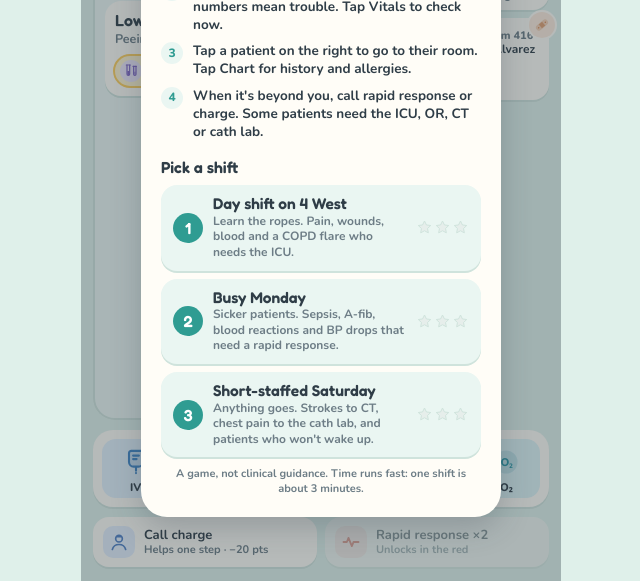
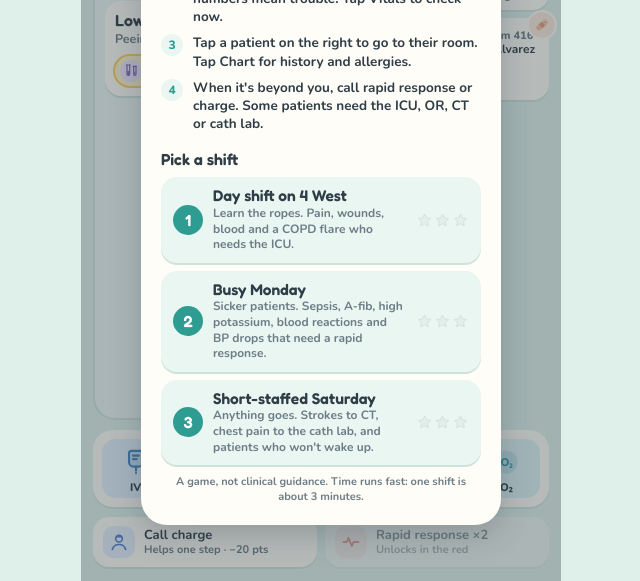
Before and after one commit to humaira-ahmed-anesthesia/med-surg-shift, a plain HTML site: page index.html in a window 1280 px wide. Shown: the part 219-800 px from the top of the page, without its empty margins (319-959 px from the left). Drawn offline with nearby package versions, Linux system fonts and the light colour scheme.

Commit message:
Add more electrolytes: low phosphorus, low calcium and high potassium
Co-Authored-By: Claude Opus 5.5 <noreply@anthropic.com>
Claude-Session: https://claude.ai/code/session_01QFoND7V2nRJ4jb7GtBYK59

```diff
--- a/index.html
+++ b/index.html
@@ -347,6 +347,8 @@ const F = {
     s:[S("labs","Fingerstick glucose","FSBG","Glucose 58 mg/dL (low)."), S("meds","Give oral glucose","Glucose","Awake and can swallow, so 15 g oral glucose given. Recheck in 15 minutes.")], r:1.6},
   am:{t:"Morning labs", d:"CBC due this morning.", s:[S("labs","Draw a CBC","CBC","Hemoglobin 10.8, WBC 8.1. All stable.")], r:0.7},
   mg:{t:"Low magnesium", d:"Morning labs are back.", s:[S("labs","Check the labs","Mag level","Magnesium 1.5 mg/dL (low)."), S("meds","Replace magnesium","Mag","Magnesium sulfate 2 g IV running over 2 hours.")], r:0.9},
+  phos:{t:"Low phosphorus", d:"Morning labs are back. Feeling weak.", s:[S("labs","Check the labs","Phos","Phosphorus 1.7 mg/dL (low)."), S("meds","Replace phosphorus","Phos","Sodium phosphate 15 mmol IV running over 4 hours.")], r:0.9},
+  ca:{t:"Low calcium", d:"Tingling around the lips and fingertips.", s:[S("labs","Ionized calcium","iCa","Ionized calcium 0.98 mmol/L (low)."), S("meds","Replace calcium","Ca gluc","Calcium gluconate 2 g IV running.")], r:1.1},
   k:{t:"Low potassium", d:"Morning labs are back.", s:[S("labs","Check the labs","BMP","Potassium 3.2 mEq/L (low)."), S("meds","Replace potassium","KCl","Potassium chloride 20 mEq by mouth given.")], r:0.9}
 };
 /* sudden events. surg = surgical patients only; blood = only after a transfusion; leaves = patient leaves the unit at the end */
@@ -377,6 +379,8 @@ const U = {
     s:[VIT(), S("labs","Fingerstick glucose","FSBG","Glucose 112 mg/dL. Not a low blood sugar, so think stroke."), S("esc","Call a stroke alert","","Stroke alert called. The stroke team is on the way."), S("go","Rush to CT","ct","")], r:2.6},
   stemi:{t:"Chest pain!", d:"Crushing chest pain. Sweaty and pale.", leaves:true, v:{hr:104,sbp:148,dbp:90},
     s:[VIT(), S("labs","12-lead EKG","EKG","ST elevation in leads II, III and aVF (abnormal). This is a STEMI."), S("meds","Chewable aspirin","Aspirin","Aspirin 324 mg chewed."), S("esc","Call a STEMI alert","","STEMI alert called. Cath lab team activated."), S("go","Rush to cath lab","cath","")], r:2.6},
+  hyperk:{t:"Potassium is high!", d:"Lab called a critical potassium of 6.8. Feels weak.", v:{hr:52},
+    s:[S("labs","Stat EKG","EKG","Peaked T waves (abnormal). Heart rate 52 (low)."), S("meds","Protect the heart","Ca gluc","Calcium gluconate 1 g IV given to stabilize the heart."), S("meds","Shift potassium","Insulin","Regular insulin 10 units IV given with dextrose 50% 25 g."), S("meds","Remove potassium","Lokelma","Sodium zirconium cyclosilicate (Lokelma) 10 g by mouth given. Recheck potassium in 2 hours.")], r:2.4},
   unresp:{t:"Suddenly unresponsive!", d:"Won't wake to voice or a sternal rub. Skin cold and clammy.", v:{hr:116,rr:12},
     s:[VIT(), S("labs","Fingerstick glucose","FSBG","Glucose 34 mg/dL (critically low)."), S("meds","IV dextrose","D50","Dextrose 50% 25 g IV push given. Eyes open, asking what happened.")], r:2.9}
 };
@@ -393,14 +397,14 @@ const GIB2 = {t:"Vomiting blood!", d:"Bright red blood. Lightheaded and pale.",
 /* ---------- levels ---------- */
 const LEVELS = [
   {n:1, name:"Day shift on 4 West", blurb:"Learn the ropes. Pain, wounds, blood and a COPD flare who needs the ICU.",
-   first:[P.kneepain,P.hgb,P.pna,P.dsg,P.dehyd,P.cell,P.hypo,P.inc,P.lowk], follow:[F.pain,F.lostiv,F.nausea,F.pressure,F.lowsugar,F.am],
+   first:[P.kneepain,P.hgb,P.pna,P.dsg,P.dehyd,P.cell,P.hypo,P.inc,P.lowk], follow:[F.pain,F.lostiv,F.nausea,F.pressure,F.lowsugar,F.am,F.k,F.ca],
    urgent:[U.desat,U.bleed,U.fever,U.sleepy,U.hives,U.dehisc], doom:[COPD,COPD2,COPD3], drain:1, ev:[20,30], stars:[1500,2400]},
-  {n:2, name:"Busy Monday", blurb:"Sicker patients. Sepsis, A-fib, blood reactions and BP drops that need a rapid response.",
-   first:[P.gib,P.hgb,P.pna,P.dehyd,P.cell,P.inc,P.lowmg,P.hf], follow:[F.pain,F.lostiv,F.nausea,F.mg,F.lowsugar,F.k],
-   urgent:[U.afib,U.sepsis,U.rxn,U.bpdrop,U.infbleed,U.desat,U.hives], doom:[P.gib,GIB2], drain:1.12, ev:[17,26], stars:[1600,2600]},
+  {n:2, name:"Busy Monday", blurb:"Sicker patients. Sepsis, A-fib, high potassium, blood reactions and BP drops that need a rapid response.",
+   first:[P.gib,P.hgb,P.pna,P.dehyd,P.cell,P.inc,P.lowmg,P.hf], follow:[F.pain,F.lostiv,F.nausea,F.mg,F.lowsugar,F.phos,F.ca],
+   urgent:[U.afib,U.sepsis,U.rxn,U.bpdrop,U.infbleed,U.desat,U.hives,U.hyperk], doom:[P.gib,GIB2], drain:1.12, ev:[17,26], stars:[1600,2600]},
   {n:3, name:"Short-staffed Saturday", blurb:"Anything goes. Strokes to CT, chest pain to the cath lab, and patients who won't wake up.",
-   first:[P.hf,P.gib,P.pna,P.hypo,P.cell,P.inc,P.lowmg,P.hgb,P.kneepain], follow:[F.pain,F.lostiv,F.mg,F.lowsugar,F.nausea,F.pressure],
-   urgent:[U.stroke,U.stemi,U.unresp,U.bpdrop,U.rxn,U.sleepy,U.afib,U.sepsis,U.dehisc], doom:[COPD,COPD2,COPD3], drain:1.22, ev:[15,23], stars:[1700,2800]}
+   first:[P.hf,P.gib,P.pna,P.hypo,P.cell,P.inc,P.lowmg,P.hgb,P.kneepain], follow:[F.pain,F.lostiv,F.mg,F.phos,F.ca,F.lowsugar,F.nausea],
+   urgent:[U.stroke,U.stemi,U.unresp,U.bpdrop,U.rxn,U.sleepy,U.afib,U.sepsis,U.dehisc,U.hyperk], doom:[COPD,COPD2,COPD3], drain:1.22, ev:[15,23], stars:[1700,2800]}
 ];
 
 const NAMES = ["Mrs. Alvarez","Mr. Okafor","Ms. Nguyen","Mr. Patel","Mrs. Kowalski","Mr. Haddad","Ms. Brooks","Mr. Tanaka","Mrs. Rossi","Mr. Begay","Ms. Ahmed","Mr. Lindqvist","Mrs. Mensah","Mr. Silva","Ms. Park","Mr. O'Brien","Mrs. Yilmaz","Ms. Dubois"];
```
